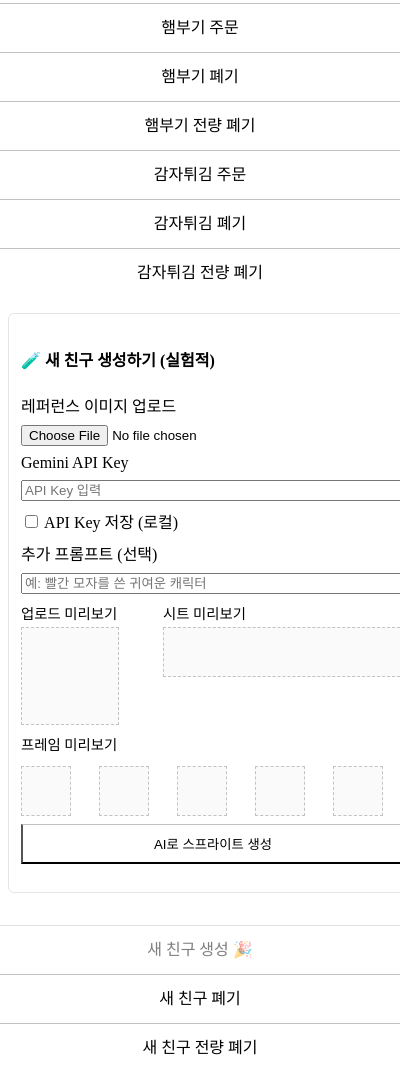
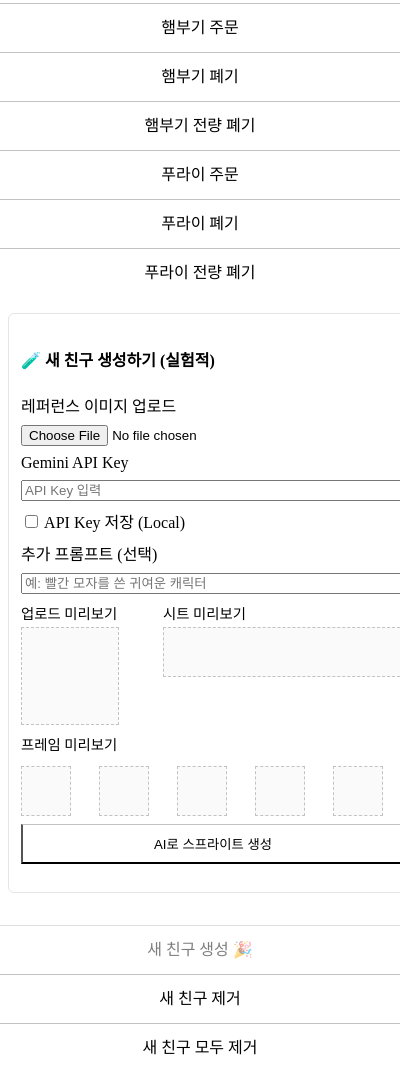
Before and after one commit to sungpaks/bugi_friends, a browser extension: page popups/popup.html in a window 400 px wide. Shown: the part 186-1266 px from the top of the page. Drawn offline with Linux system fonts and the light colour scheme.

Commit message:
feat: 푸라이 이미지 변경

```diff
--- a/popups/popup.html
+++ b/popups/popup.html
@@ -51,9 +51,9 @@
   <div id="create-new-bugi" class="custom-button">햄부기 주문</div>
   <div id="destroy-bugi" class="custom-button">햄부기 폐기</div>
   <div id="destroy-all-bugis" class="custom-button">햄부기 전량 폐기</div>
-  <div id="create-new-french-fries" class="custom-button">감자튀김 주문</div>
-  <div id="destroy-french-fries" class="custom-button">감자튀김 폐기</div>
-  <div id="destroy-all-french-fries" class="custom-button">감자튀김 전량 폐기</div>
+  <div id="create-new-french-fries" class="custom-button">푸라이 주문</div>
+  <div id="destroy-french-fries" class="custom-button">푸라이 폐기</div>
+  <div id="destroy-all-french-fries" class="custom-button">푸라이 전량 폐기</div>
 </div>
 <style>
   .section {
@@ -114,7 +114,7 @@
     <input id="api-key" type="password" placeholder="API Key 입력" />
   </div>
   <div class="row">
-    <label><input type="checkbox" id="remember-key" /> API Key 저장 (로컬)</label>
+    <label><input type="checkbox" id="remember-key" /> API Key 저장 (Local)</label>
   </div>
   <div class="row">
     <label>추가 프롬프트 (선택)</label>
@@ -155,8 +155,8 @@
 </div>
 <div class="container">
   <div id="create-new-friend" class="custom-button" disabled style="opacity: 0.5;">새 친구 생성 🎉</div>
-  <div id="destroy-new-friend" class="custom-button">새 친구 폐기</div>
-  <div id="destroy-all-new-friends" class="custom-button">새 친구 전량 폐기</div>
+  <div id="destroy-new-friend" class="custom-button">새 친구 제거</div>
+  <div id="destroy-all-new-friends" class="custom-button">새 친구 모두 제거</div>
 </div>
 <script src="../lib/nanobanana.js"></script>
 <script src="../lib/spritesheet.js"></script>
```
Also changed, not shown: images/french-fries/sitting.png, images/french-fries/standing.png, images/french-fries/walking00.png, images/french-fries/walking01-legacy.png (added), images/french-fries/walking01.png, images/french-fries/walking02.png, 1 other file.
